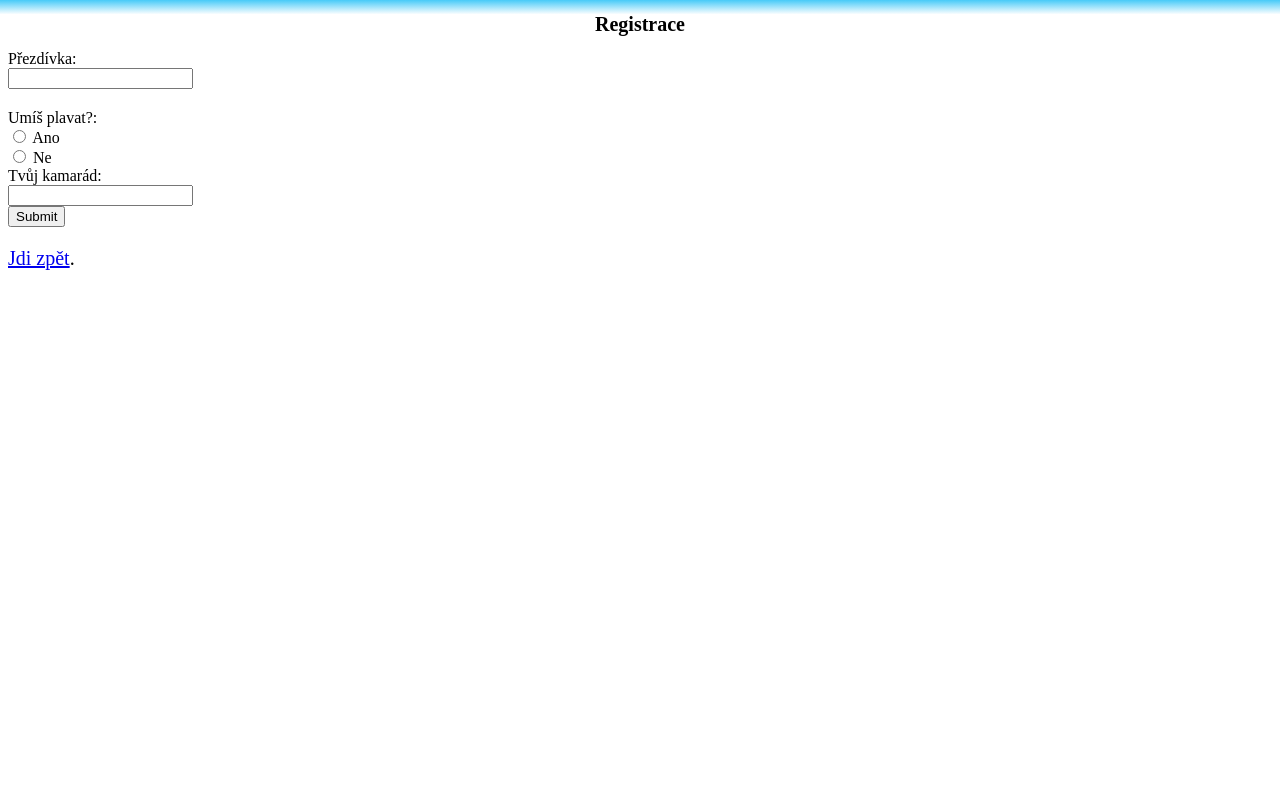
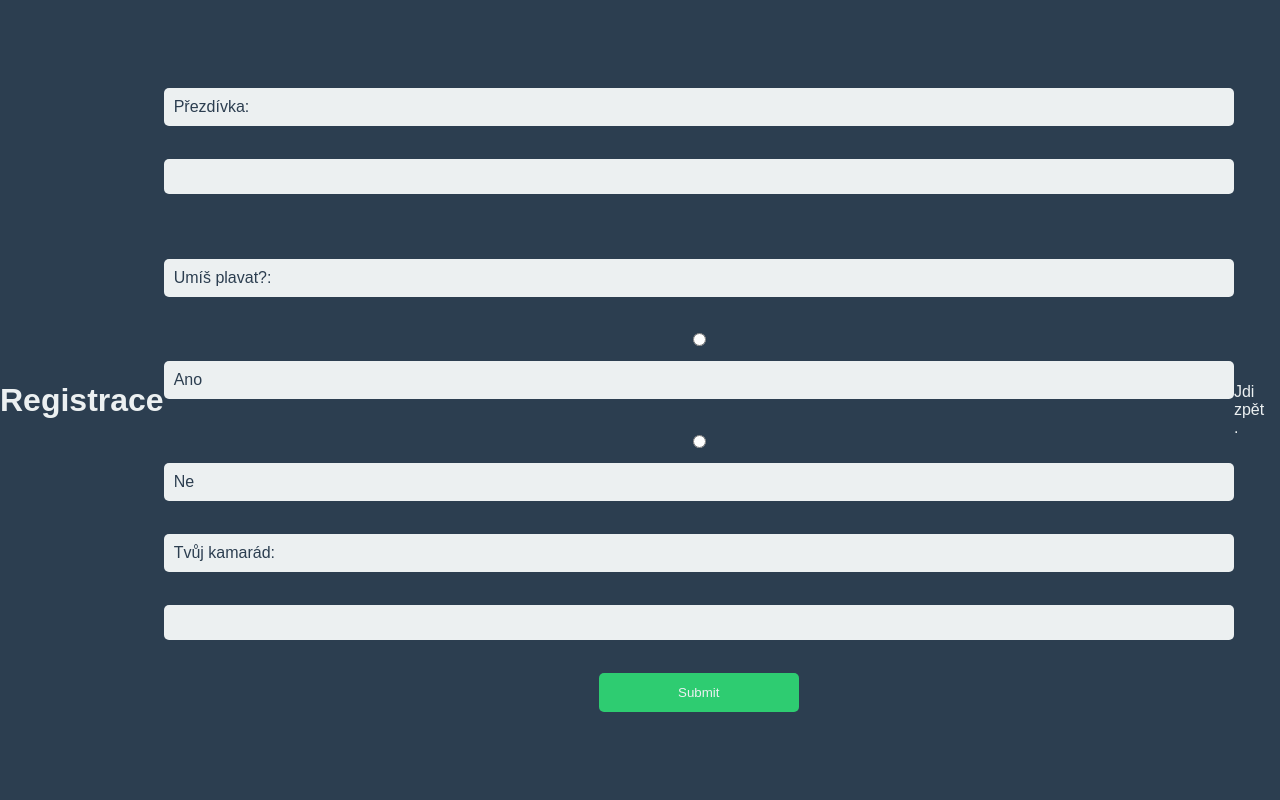
Before and after one commit to MurasakiAki/web-register, a Flask app: page /register in a window 1280 px wide. Run offline with Flask 3, Linux system fonts and the light colour scheme.

Commit message:
doesnt work

```diff
--- a/static/style.css
+++ b/static/style.css
@@ -1,13 +1,79 @@
 body {
-  background: linear-gradient(0,  rgba(255,255,255,1) 95%, rgba(25,189,246,0.8)100%);
-  background-repeat: no-repeat;
+  font-family: Arial, sans-serif;
+  background-color: #2c3e50;
+  color: #ecf0f1;
+  margin: 0;
+  padding: 0;
+  display: flex;
+  justify-content: center;
+  align-items: center;
+  height: 100vh;
+}
+
+.container {
+  background-color: #3498db;
+  border-radius: 10px;
+  box-shadow: 0px 0px 20px 0px rgba(0, 0, 0, 0.2);
+  padding: 30px;
+  width: 100%;
+  max-width: 400px;
+  text-align: center;
+  box-sizing: border-box;
 }
 
 h1 {
-  text-align: center;
-  font-size: 20px;
+  margin-bottom: 20px;
+  color: #ecf0f1;
 }
 
-p {
-  font-size: 20px;
+form {
+  display: flex;
+  flex-direction: column;
+  align-items: center;
+  width: 100%;
+  box-sizing: border-box;
 }
+
+label,
+input[type="text"] {
+  margin-bottom: 15px;
+  width: 100%;
+  padding: 10px;
+  border: none;
+  border-radius: 5px;
+  background-color: #ecf0f1;
+  color: #2c3e50;
+  box-sizing: border-box;
+}
+
+input[type="radio"] {
+  margin-bottom: 15px;
+}
+
+input[type="submit"] {
+  background-color: #2ecc71;
+  color: #ecf0f1;
+  border: none;
+  border-radius: 5px;
+  padding: 12px 20px;
+  cursor: pointer;
+  transition: background-color 0.3s;
+  width: 100%;
+  max-width: 200px;
+  box-sizing: border-box;
+}
+
+input[type="submit"]:hover {
+  background-color: #27ae60;
+}
+
+a {
+  text-decoration: none;
+  color: #ecf0f1;
+  margin-top: 20px;
+  display: block;
+}
+
+a:hover {
+  color: #3498db;
+}
--- a/templates/register.html
+++ b/templates/register.html
@@ -3,7 +3,7 @@
     <head>
         <meta charset="UTF-8" />
         <meta name="viewport" content="width=device-width,initial-scale=1" />
-        <link rel="stylesheet" href="/static/style.css" />
+        <link rel="stylesheet" href="/static/style.css"/>
         <title>Registrace</title>
 
     </head>
```
